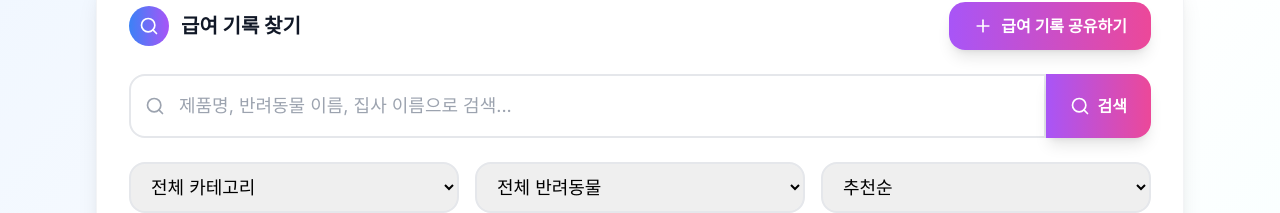
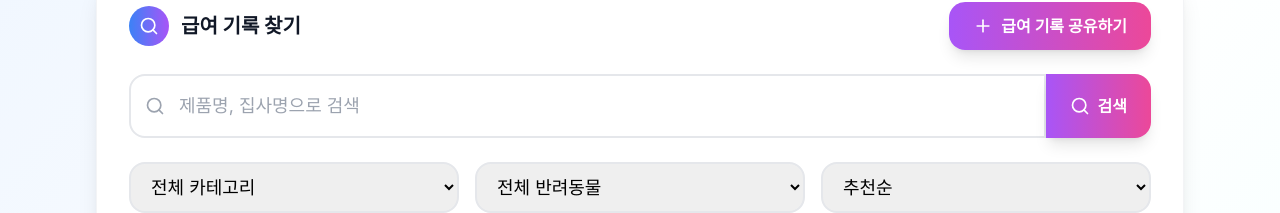
Before and after one commit to joyfuldoy1015/safe-pet-food, a Next.js app: page /pet-log in a window 1280 px wide. Shown: the part 251-464 px from the top of the page. Built offline with nearby package versions, Linux system fonts and the light colour scheme.

Commit message:
fix: 검색 입력 필드 placeholder 텍스트 잘림 문제 개선 - 텍스트 단축 및 스타일 조정

```diff
--- a/app/pet-log/page.tsx
+++ b/app/pet-log/page.tsx
@@ -703,7 +703,7 @@ export default function PetLogPage() {
                 <Search className="absolute left-4 top-1/2 transform -translate-y-1/2 text-gray-400 h-5 w-5 z-10" />
                 <input
                   type="text"
-                  placeholder="제품명, 반려동물 이름, 집사 이름으로 검색..."
+                  placeholder="제품명, 집사명으로 검색"
                   value={searchTerm}
                   onChange={(e) => {
                     setSearchTerm(e.target.value)
@@ -713,7 +713,7 @@ export default function PetLogPage() {
                       // 엔터키로 검색 실행 (이미 실시간 검색이므로 추가 동작 없음)
                     }
                   }}
-                  className="pl-12 pr-20 py-4 w-full border-2 border-gray-200 rounded-l-xl focus:ring-2 focus:ring-purple-500 focus:border-transparent transition-all duration-200 text-lg"
+                  className="pl-12 pr-20 py-4 w-full border-2 border-gray-200 rounded-l-xl focus:ring-2 focus:ring-purple-500 focus:border-transparent transition-all duration-200 text-base sm:text-lg placeholder:text-gray-400"
                 />
                 <button
                   onClick={() => {
```
